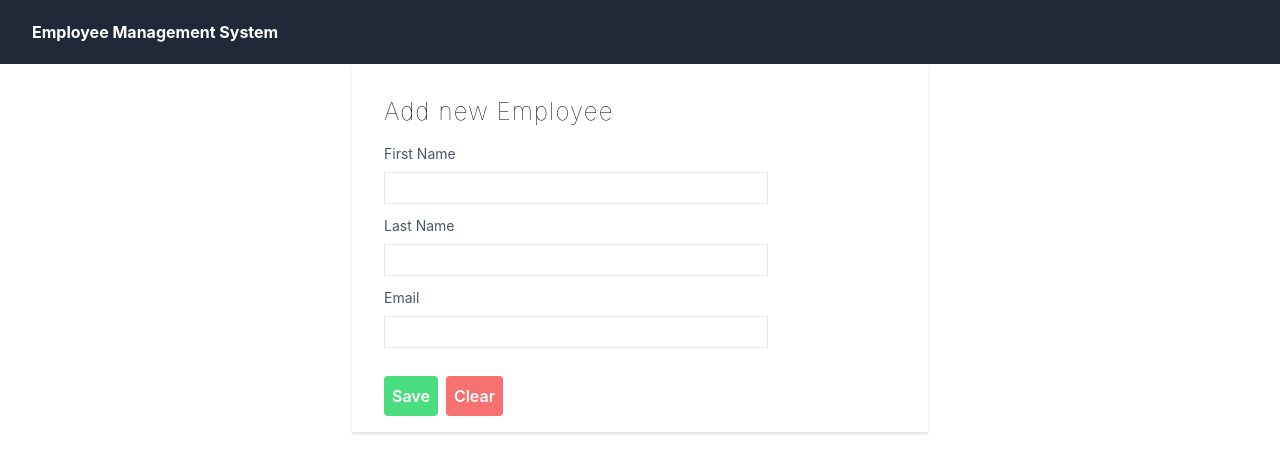
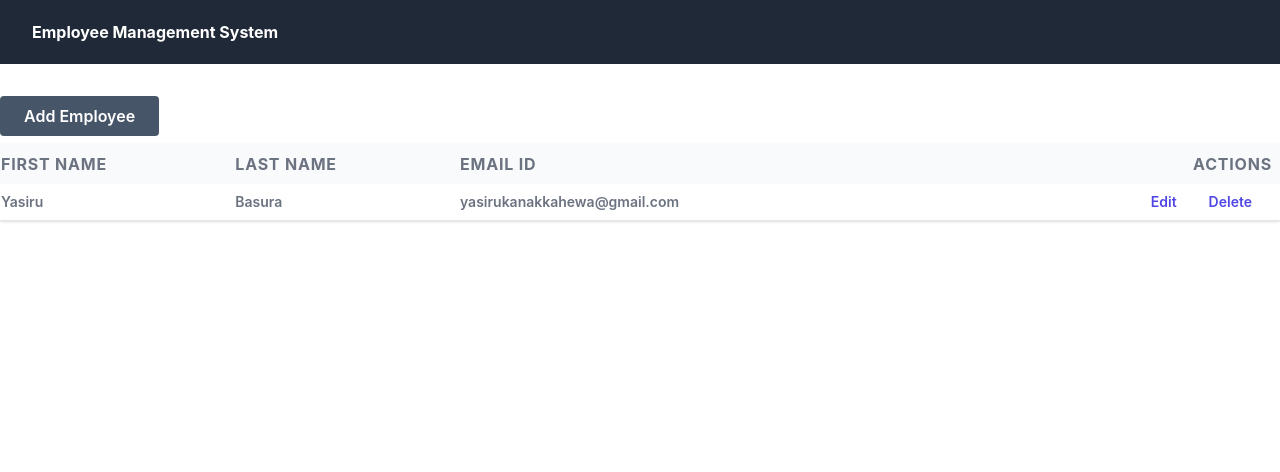
Before and after one commit to YasiruBasura/ui, a React (Create React App) app: page /employeeList in a window 1280 px wide. Shown: the top 472 px of the page. Built offline with nearby package versions, Linux system fonts and the light colour scheme; no server answers.

Commit message:
Creating Employee List and backend connect

```diff
--- a/src/App.js
+++ b/src/App.js
@@ -1,15 +1,28 @@
 
+import { BrowserRouter, Route, Routes } from 'react-router-dom';
 import './App.css';
 import AddEmployee from './components/AddEmployee';
+import EmployeeList from './components/EmployeeList';
 import Navbar from './components/Navbar';
 
 function App() {
   return (
-    /*wrapping navbar and addemployee by adding an empty tag
+    /*wrapping navbar and addemployee by adding an empty tag <> <AddEmployee/>
+    <EmployeeList/> </>
    */
+  /*here we keep the navbar outside the <route> as it should be shown everypage*/
    <>
-    <Navbar/>
-    <AddEmployee/>
+   <BrowserRouter>
+   <Navbar/>
+   <Routes>
+          <Route index element={<EmployeeList/>}></Route>
+          <Route path='/' element={<AddEmployee/>}></Route>
+          <Route path='/employeeList' element={<EmployeeList/>}></Route>
+          <Route path='addEmployee' element={<AddEmployee/>}></Route>
+
+   </Routes>
+   </BrowserRouter>
+
   </>
   );
 }
--- /dev/null
+++ b/src/components/EmployeeList.js
@@ -0,0 +1,73 @@
+import React, {useEffect, useState} from 'react'
+import { useNavigate } from 'react-router-dom'
+import EmployeeService from '../services/EmployeeService';
+
+
+const EmployeeList = () => {
+
+    const navigate=useNavigate();
+    const [loading, setloading] = useState(true);  //to check the data is loaded or not
+    const [employees, setemployees] = useState(null);
+
+   useEffect(() => {
+    const fetchdata = ()=>{
+         setloading(true);   //set loading to true as at this moment we are loading the data
+         try{
+            //calling the api itself in the try block
+            const response = EmployeeService.getEmployees();
+
+         }
+         catch(error){
+            console.log(error);
+         }
+         setloading(false); //when everything is done set loading to false
+    };
+
+//above is the declaration of the function "fetchdata"
+    fetchdata(); //calling of the function
+
+   } , []);
+
+
+
+
+
+  return (
+ <div className='container mx-auto my-8'>
+    <div className='h-12'>
+        <button
+        onClick={()=>navigate("/addEmployee")}
+        className='rounded bg-slate-600 text-white px-6 py-2 font-semibold'> Add Employee </button>
+
+    </div>
+    <div className='shadow border-b'>
+        <table className='min-w-full'>
+            <thead className='bg-gray-50 '>
+                <tr className='text-left font-medium text-gray-500 uppercase tracking-wider '>
+                    <th >First Name</th>
+                    <th>Last Name</th>
+                    <th>Email Id</th>
+                    <th className='text-right px-2 py-2'>Actions</th>
+                </tr>
+            </thead>
+            <tbody>
+                <tr className='text-left font-semibold text-gray-500 text-sm px-2 py-2 whitespace-nowrap'>
+                <td>Yasiru</td>
+                <td>Basura</td>
+                <td>yasirukanakkahewa@gmail.com</td>
+                <td className='font-semibold text-right px-3 py-2'>
+                    <a href='#' className='text-indigo-600 hover:text-indigo-800 px-4'>Edit</a>
+                    <a href='#'className='text-indigo-600 hover:text-indigo-800 px-4'>Delete</a>
+                    </td>
+                </tr>
+            </tbody>
+
+
+        </table>
+    </div>
+
+ </div>
+  )
+}
+
+export default EmployeeList
--- a/src/services/EmployeeService.js
+++ b/src/services/EmployeeService.js
@@ -9,6 +9,10 @@ class EmployeeService{
 
 
     }
+
+    getEmployees(){
+        return axios.get(EMPLOYEE_API_BASE_URL);
+    }
 }
 
 export default new EmployeeService();
```
